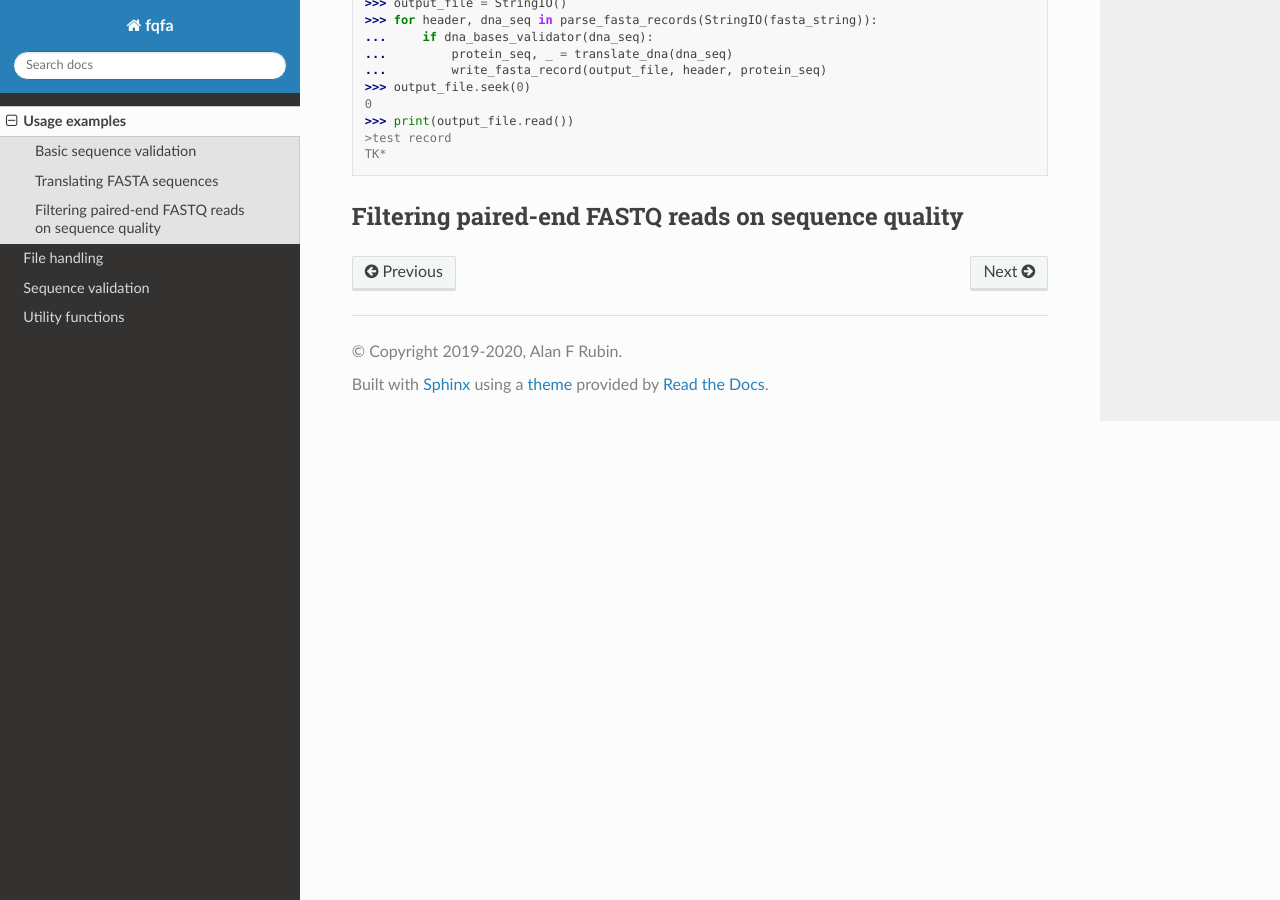
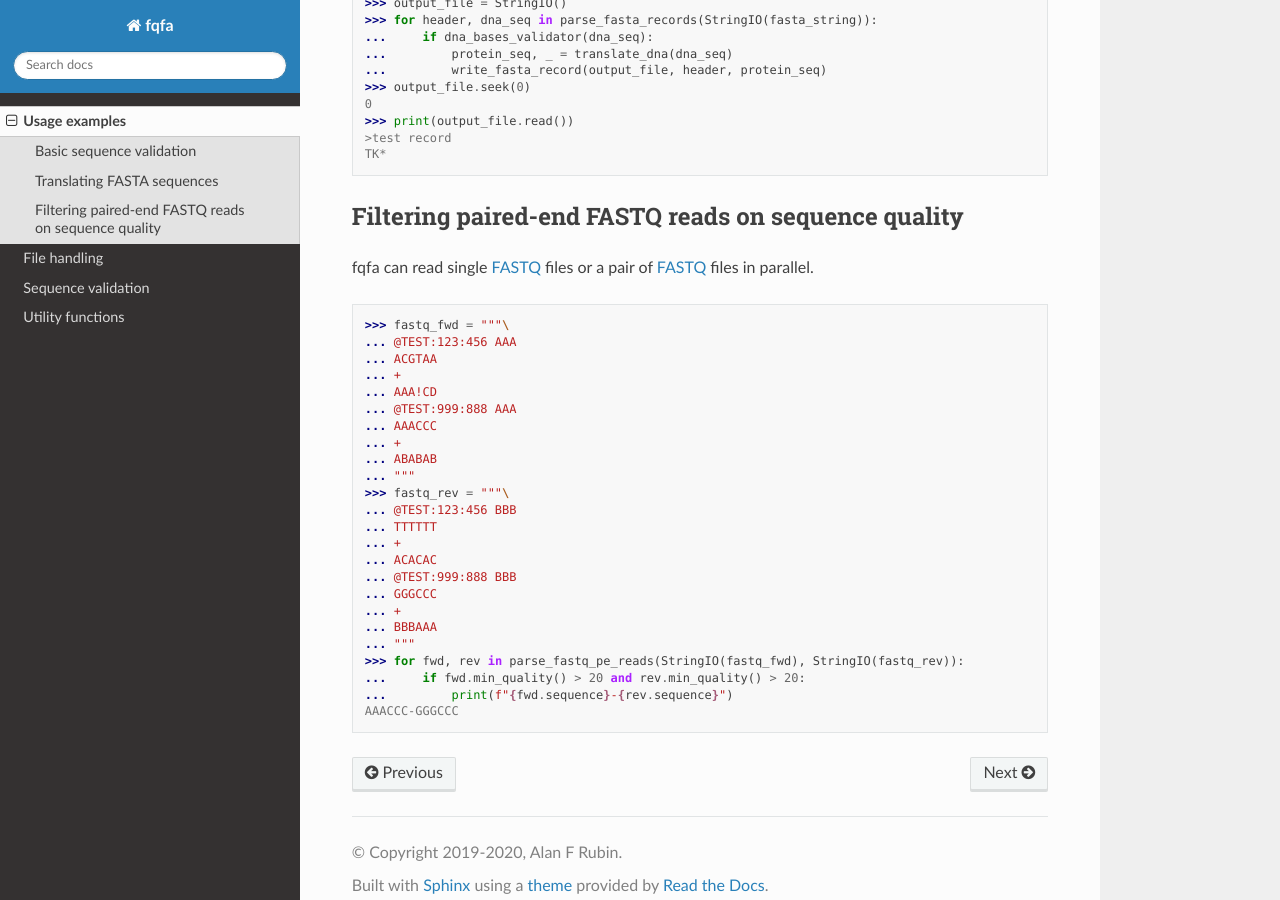
Before and after one commit to CountESS-Project/fqfa, a Sphinx documentation site: the page built from docs/examples.rst, in a window 1280 px wide and 900 px high, scrolled down 1904 px. Built offline with Sphinx 7.4.7 and the Read the Docs theme 2.0.0, drawn with Linux system fonts in a browser that asks for light colours.

Commit message:
added FASTQ example

```diff
--- a/docs/examples.rst
+++ b/docs/examples.rst
@@ -132,3 +132,38 @@ output.
 
 Filtering paired-end FASTQ reads on sequence quality
 ====================================================
+
+.. testsetup:: fastq
+
+   from io import StringIO
+   from fqfa.fastq.fastq import parse_fastq_pe_reads
+
+fqfa can read single FASTQ_ files or a pair of FASTQ_ files in parallel.
+
+.. doctest:: fastq
+   :pyversion: >= 3.6
+
+   >>> fastq_fwd = """\
+   ... @TEST:123:456 AAA
+   ... ACGTAA
+   ... +
+   ... AAA!CD
+   ... @TEST:999:888 AAA
+   ... AAACCC
+   ... +
+   ... ABABAB
+   ... """
+   >>> fastq_rev = """\
+   ... @TEST:123:456 BBB
+   ... TTTTTT
+   ... +
+   ... ACACAC
+   ... @TEST:999:888 BBB
+   ... GGGCCC
+   ... +
+   ... BBBAAA
+   ... """
+   >>> for fwd, rev in parse_fastq_pe_reads(StringIO(fastq_fwd), StringIO(fastq_rev)):
+   ...     if fwd.min_quality() > 20 and rev.min_quality() > 20:
+   ...         print(f"{fwd.sequence}-{rev.sequence}")
+   AAACCC-GGGCCC
```
